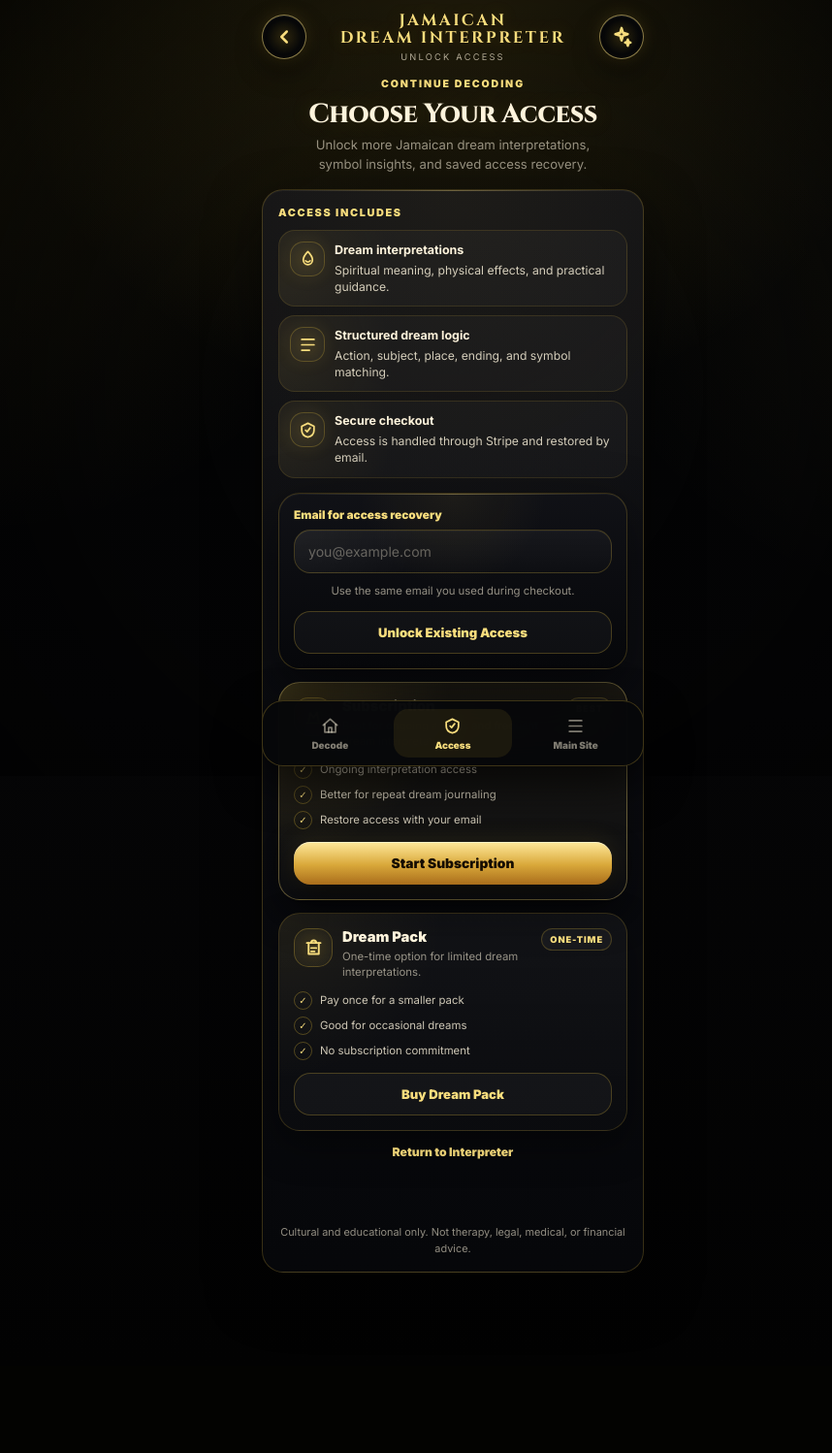
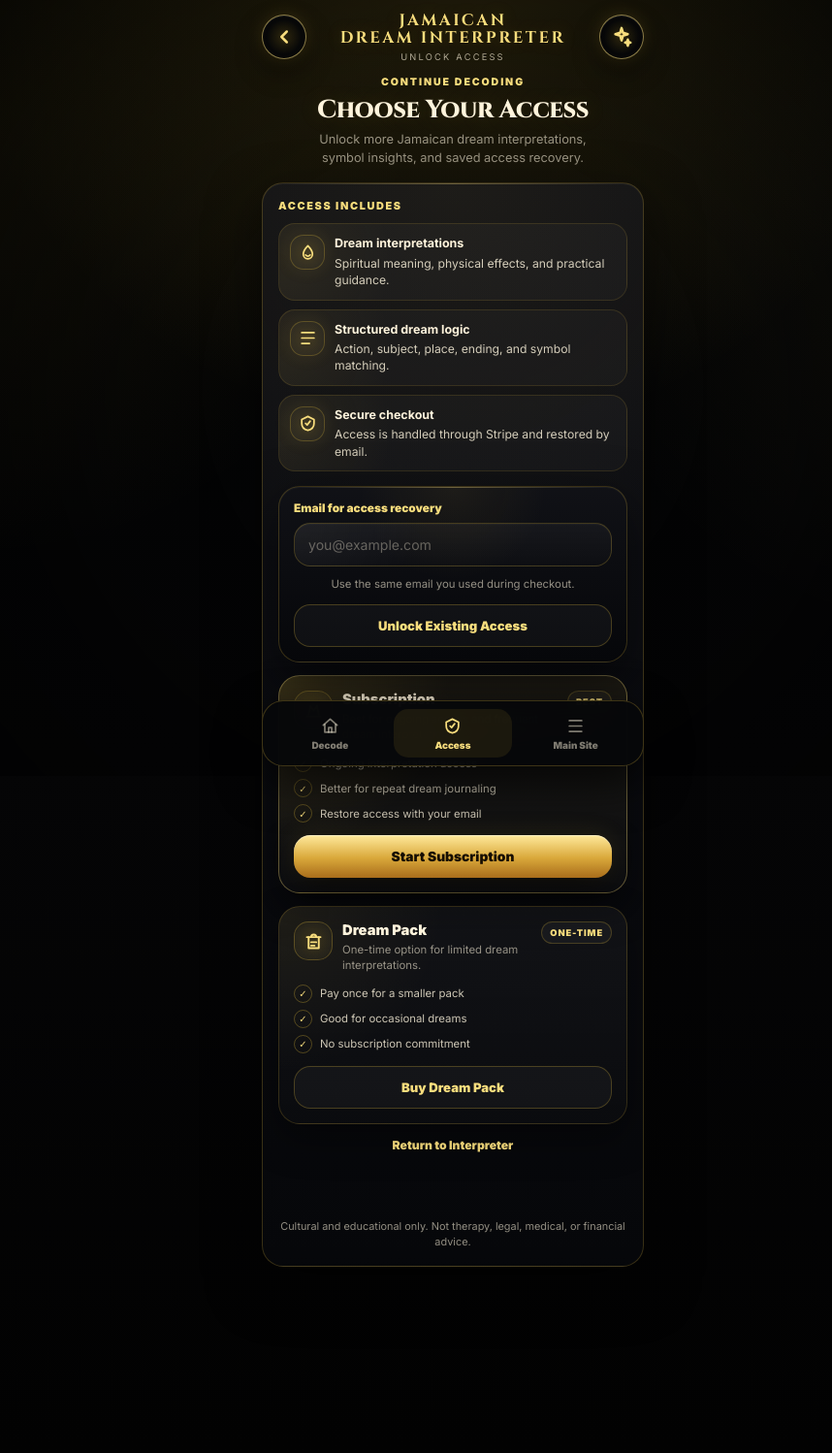
Before and after one commit to TinaMacSauce/dream-interpreter, a Flask app: template templates/upgrade.html in a window 1280 px wide. Shown: the whole page at 97% size, without its empty margins (173-1031 px from the left). Before the commit the page ends 1312 px from the top, so only its background shows below. Run offline with Flask 3, Linux system fonts and the light colour scheme; the template is opened without the code that fills it, so the values that code supplies are empty; parts of the project's set-up code (start-up, migrations or seed data) failed here and were passed over.

Commit message:
Update CSS variables and adjust layout styles

```diff
--- a/templates/upgrade.html
+++ b/templates/upgrade.html
@@ -20,14 +20,12 @@
   --bg:#020303;
   --panel:#08090c;
   --card:#0d0e12;
-  --card2:#111217;
   --gold:#d4af37;
   --gold2:#f8dd7d;
   --gold3:#aa731f;
   --cream:#fff4dc;
   --text:#f8efd9;
   --muted:rgba(248,239,217,.58);
-  --soft:rgba(248,239,217,.38);
   --line:rgba(212,175,55,.24);
   --line2:rgba(212,175,55,.48);
   --danger:#ffb4a8;
@@ -95,7 +93,7 @@ button{
   max-width:430px;
   min-height:100svh;
   margin:0 auto;
-  padding:max(13px, env(safe-area-inset-top)) 18px 96px;
+  padding:max(13px, env(safe-area-inset-top)) 18px 158px;
   position:relative;
 }
 
@@ -104,7 +102,7 @@ button{
   align-items:center;
   justify-content:space-between;
   gap:10px;
-  margin-bottom:16px;
+  margin-bottom:14px;
 }
 
 .icon-btn{
@@ -163,7 +161,7 @@ button{
 
 .hero{
   text-align:center;
-  margin:8px 0 16px;
+  margin:6px 0 15px;
 }
 
 .kicker{
@@ -175,9 +173,9 @@ button{
 }
 
 .hero h2{
-  margin:10px 0 8px;
+  margin:9px 0 8px;
   font-family:Cinzel,Georgia,serif;
-  font-size:1.72rem;
+  font-size:1.62rem;
   font-weight:800;
   line-height:1.06;
   color:var(--cream);
@@ -190,7 +188,7 @@ button{
   max-width:310px;
   color:var(--muted);
   line-height:1.48;
-  font-size:.82rem;
+  font-size:.8rem;
 }
 
 .card{
@@ -219,6 +217,7 @@ button{
 
 .main-panel{
   padding:16px;
+  margin-bottom:34px;
 }
 
 .section-title{
@@ -595,6 +594,7 @@ input::placeholder{
   .app{
     padding-left:14px;
     padding-right:14px;
+    padding-bottom:160px;
   }
 
   .brand h1{
@@ -613,7 +613,7 @@ input::placeholder{
   }
 
   .hero h2{
-    font-size:1.55rem;
+    font-size:1.48rem;
   }
 
   .price-top{
```
